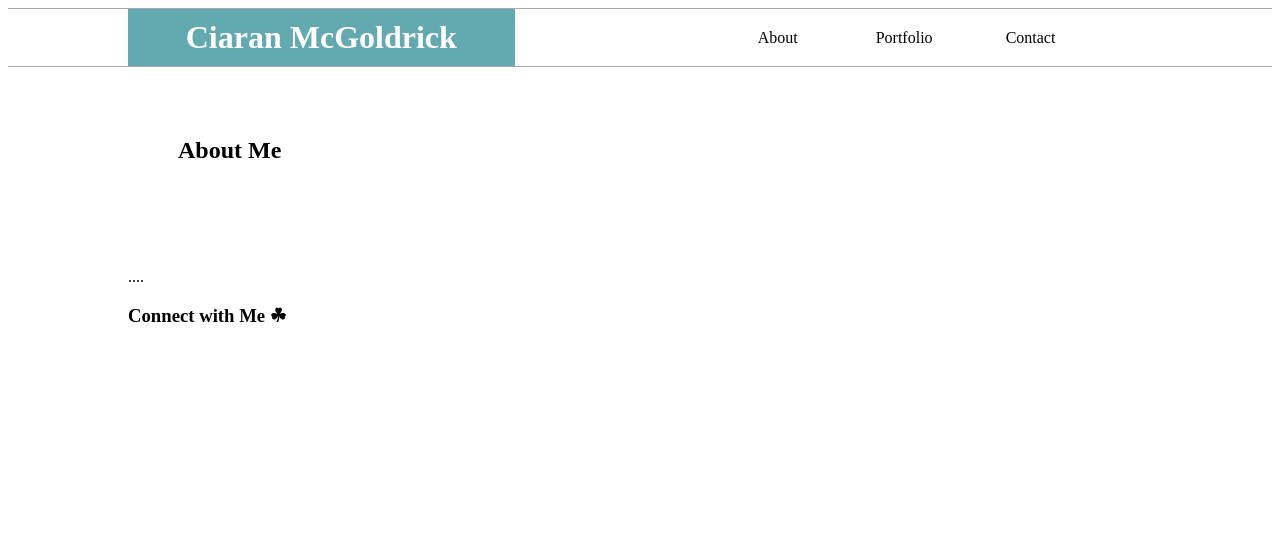
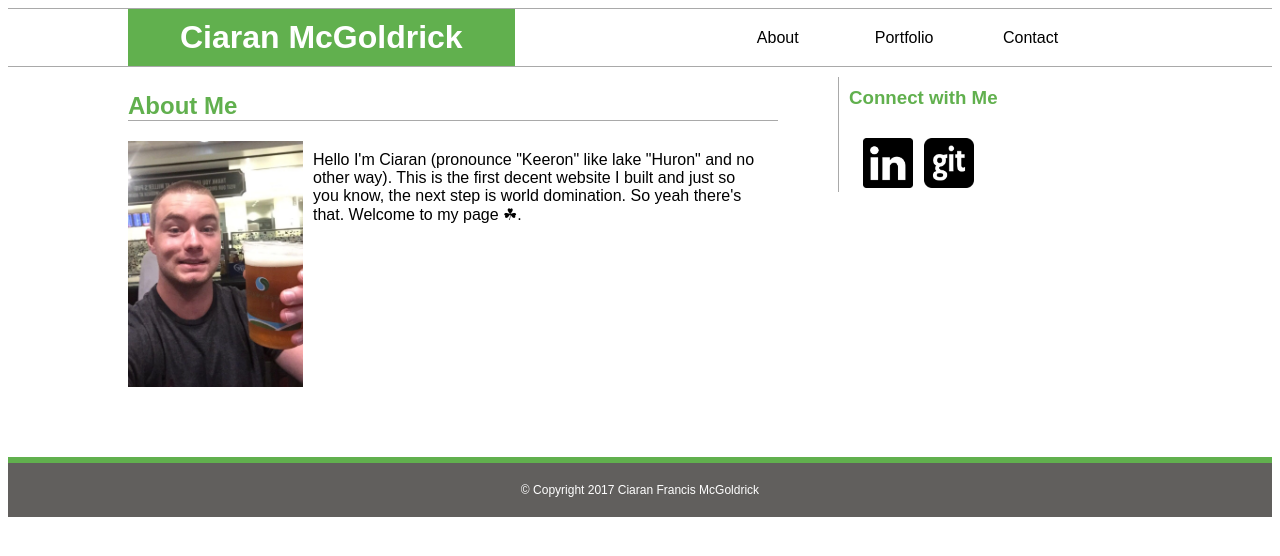
Before and after one commit to CMcGoldrick/Basic-Portfolio, a plain HTML site: page index.html in a window 1280 px wide. Drawn offline with Linux system fonts and the light colour scheme.

Commit message:
thirs commit

```diff
--- a/assets/css/style.css
+++ b/assets/css/style.css
@@ -1,4 +1,5 @@
 body {
+	font-family: Arial, 'Georgia', Times, Times New Roman, serif;
 }
 
 #border {
@@ -12,8 +13,23 @@ body {
 	margin-left: 120px;
 }
 
+#main_content{
+	width: 650px;
+	margin-top: 20px;
+    margin-right: 60px;
+    margin-bottom:70px;
+	float:left;
+}
+
+#sidebar{
+	width: 200px;
+	float:left;
+	border-left: 1px solid darkgrey;
+	margin-top: 10px;
+}
+
 h1 {
-	background:#63AAB0;
+	background:#61B04E;
 	color: white;
 	margin-right: 200px;
 	margin-left: 120px;
@@ -47,6 +63,53 @@ h1 {
 }
 
 h2 {
-	padding: 50px;
+	color: #61B04E;
+	margin-top: 5px;
 	clear:both;
+	border-bottom: 1px solid darkgrey;
 }
+
+.profilepic {
+	width: 175px;
+	height: auto;
+	float:left;
+}
+
+p {
+	width:450px;
+	padding: 10px;
+	margin-top: 0;
+	float:left;
+}
+
+p:hover {
+	background-color: #61B04E;
+}
+
+h3 {
+	color: #61B04E;
+	margin-top: 0px;
+	padding: 10px;
+}
+
+.linkedinlogo {
+	margin-left:24px;
+	width: 50px;
+	height: auto;
+}
+
+.gitlogo {
+	margin-left:7px;
+	width: 50px;
+	height: auto;
+}
+
+footer {
+	clear:both;
+	padding: 20px;
+	text-align:center;
+	background-color: #615F5D;
+	color:white;
+	font-size:12px;
+	border-top: 6px solid #61B04E;
+}
--- a/index.html
+++ b/index.html
@@ -17,19 +17,21 @@
 </div>
 
 <div id="entire_content">
+
 	<section id="main_content">
-
 		<h2>About Me</h2>
-
-		<img src="">
-		<p>....</p>
+		<img src="assets/images/Caballo.jpg" class="profilepic">
+		<p> Hello I'm Ciaran (pronounce "Keeron" like lake "Huron" and no other way). This is the first decent website I built and just so you know, the next step is world domination. So yeah there's that. Welcome to my page ☘. </p>
 	</section>
 
 	<aside id="sidebar">
-		<h3>Connect with Me ☘ </h3>
+		<h3>Connect with Me</h3>
+		<a href="https://www.linkedin.com/in/ciaran-francis-mcgoldrick-298b05101/"><img src="assets/images/lin.jpg" class="linkedinlogo"></a>
+		<a href="https://github.com/CMcGoldrick"><img src="assets/images/git.jpg" class="gitlogo"></a>
 	</aside>
+</div>
 
-</div>
+<footer> © Copyright 2017 Ciaran Francis McGoldrick </footer>
 
 </body>
 </html>
```
Also changed, not shown: assets/images/Caballo.jpg (added), assets/images/git.jpg (added), assets/images/lin.jpg (added).
